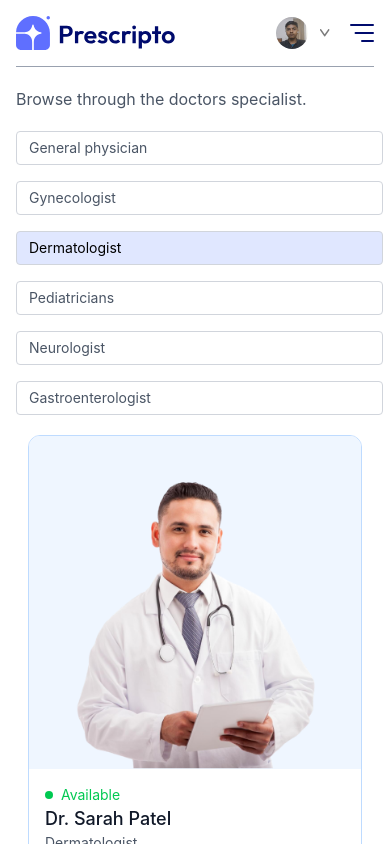
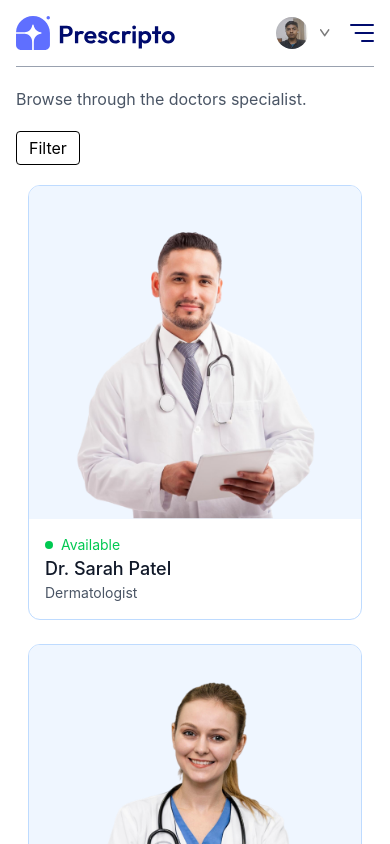
Before and after one commit to Rakeshbhandary08/Doctor_Appointment_Booking_System, a React (Vite) app: page /doctors/Dermatologist in a window 390 px wide. Shown: the top 844 px of the page. Built offline with nearby package versions, Linux system fonts and the light colour scheme.

Commit message:
doneFrontend

```diff
--- a/src/components/TopDoctors.jsx
+++ b/src/components/TopDoctors.jsx
@@ -13,7 +13,7 @@ const TopDoctors = () => {
       <div className=" w-full grid grid-cols-auto pt-4 gap-4 gap-y-6 px-3 sm:px-0 ">
         {doctors.slice(0, 10).map((item) => {
           return(
-            <div onClick={()=>navigate(`/appointment/${item._id}`)} className="border border-blue-200 rounded-xl overflow-hidden cursor-pointer hover:translate-y-[-8px] transition-all duration-500" key={item._id} >
+            <div onClick={()=>{navigate(`/appointment/${item._id}`);scroll(0,0)}} className="border border-blue-200 rounded-xl overflow-hidden cursor-pointer hover:translate-y-[-8px] transition-all duration-500" key={item._id} >
                 <img className="bg-blue-50" src={item.image}></img>
                 <div className="p-4">
                     <div className="text-sm text-green-500 text-center flex items-center gap-2 ">
--- a/src/pages/Appointment.jsx
+++ b/src/pages/Appointment.jsx
@@ -136,7 +136,7 @@ const Appointment = () => {
             </div>
             <p className="bg-blue-50 max-w-[200px] px-2 py-1 rounded-lg text-lg font-medium mt-3 sm:mt-2 text-gray-700 cursor-pointer hover:text-gray-800 transition-colors duration-300">
               Appointment fee:{" "}
-              <span className="text-xl font-bold">
+              <span className="text-base font-bold">
                 {currencySymbol}
                 {docInfo.fees}
               </span>
--- a/src/pages/Doctors.jsx
+++ b/src/pages/Doctors.jsx
@@ -3,6 +3,7 @@ import { useNavigate, useParams } from 'react-router-dom'
 import {doctors} from "../assets/assets"
 
 const Doctors = () => {
+   const [showfilter,setShowFilter]=useState(false);
    const navigate=useNavigate()
    const {speciality}=useParams()
 
@@ -31,7 +32,8 @@ const Doctors = () => {
     <div>
       <p className='text-gray-600 '>Browse through the doctors specialist.</p>
       <div className='flex flex-col sm:flex-row  items-start gap-5 mt-5'>
-        <div className='flex flex-col  gap-4  text-gray-600 text-sm'>
+        <button className={`cursor-pointer py-1 px-3  rounded border transition-all text-base sm:hidden ${showfilter ? "bg-primary text-white" :""}`} onClick={()=>setShowFilter(prev=>!prev)}>Filter</button>
+        <div className={`flex-col  gap-4  text-gray-600 text-sm ${showfilter ? "flex":"hidden sm:flex"}`}>
           <p onClick={()=>speciality === "General physician" ? navigate("/doctors") : navigate("/doctors/General physician")} className={`w-[94vw] sm:w-auto pl-3 py-1.5 pr-16 border border-gray-300 rounded transition-all cursor-pointer ${speciality === "General physician" ? "bg-indigo-100 text-black" : ""}`}>General physician</p>
           <p onClick={()=>speciality === "Gynecologist" ? navigate("/doctors") : navigate("/doctors/Gynecologist")} className={`w-[94vw] sm:w-auto pl-3 py-1.5 pr-16 border border-gray-300 rounded transition-all cursor-pointer ${speciality === "Gynecologist" ? "bg-indigo-100 text-black" : ""}`}>Gynecologist</p>
           <p onClick={()=>speciality === "Dermatologist" ?  navigate("/doctors"): navigate("/doctors/Dermatologist")} className={`w-[94vw] sm:w-auto pl-3 py-1.5 pr-16 border border-gray-300 rounded transition-all cursor-pointer ${speciality === "Dermatologist" ? "bg-indigo-100 text-black" : ""}`}>Dermatologist</p>
```
